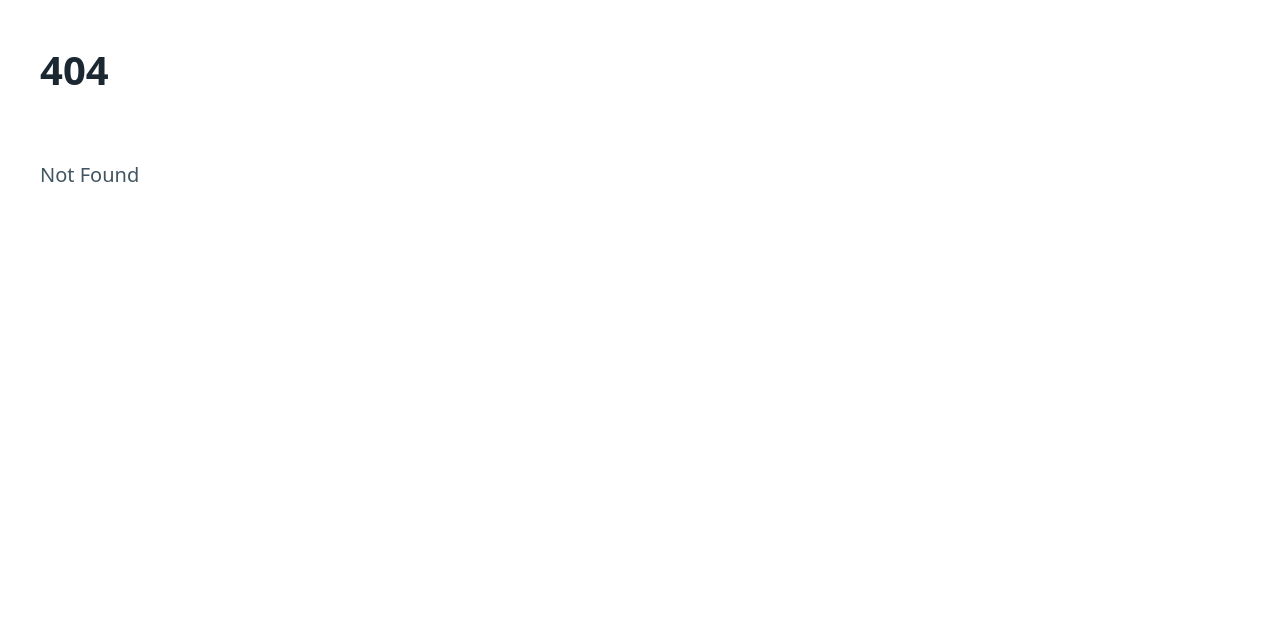
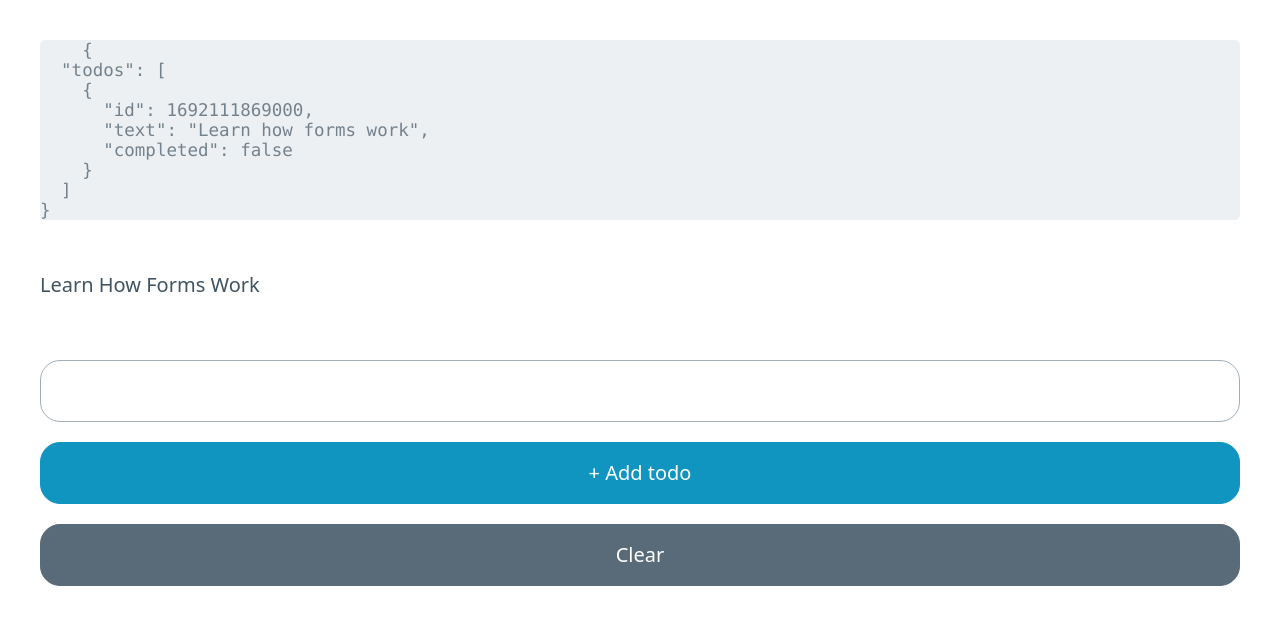
Before and after one commit to pillzu/svelte-demo, a SvelteKit app: page /todos in a window 1280 px wide. Before the commit this address had no page. Shown: the top 624 px of the page. Built offline with nearby package versions, Linux system fonts and the light colour scheme.

Commit message:
enhanced form actions

```diff
--- /dev/null
+++ b/src/lib/server/database.ts
@@ -0,0 +1,36 @@
+type Todo = {
+  id: number
+  text: string
+  completed: boolean
+}
+
+let todos: Todo[] = [
+  {
+    id: Date.now(),
+    text: 'Learn how forms work',
+    completed: false,
+  }
+]
+
+export function getTodos() {
+  return todos
+}
+
+export function addTodo(text: string) {
+  const todo: Todo = {
+    id: Date.now(),
+    text,
+    completed: false
+
+  }
+
+  todos.push(todo)
+}
+
+export function removeTodo(id: number) {
+  todos = todos.filter(todo => todo.id !== id)
+}
+
+export function clearTodos() {
+  todos = []
+}
--- a/src/routes/+page.svelte
+++ b/src/routes/+page.svelte
@@ -1 +1,7 @@
 <h1>Form</h1>
+
+<form method="POST" action="/login">
+	<input type="text" name="user" />
+	<input type="password" name="password" />
+	<button type="submit">Login</button>
+</form>
--- /dev/null
+++ b/src/routes/todos/+page.server.ts
@@ -0,0 +1,42 @@
+import { addTodo, clearTodos, getTodos, removeTodo } from "$lib/server/database";
+import { fail, type Actions } from "@sveltejs/kit";
+import type { PageServerLoad } from "./$types";
+
+export const load: PageServerLoad = async () => {
+  const todos = getTodos()
+  return { todos }
+}
+
+async function sleep(ms:number) {
+  return new Promise(resolve => setTimeout(resolve, ms))
+}
+
+export const actions: Actions = {
+  addTodo: async ({ request }) => {
+
+    const formData = await request.formData()
+    const todo = String(formData.get('todo'))
+
+    if (!todo) {
+      return fail(400, { todo, missing: true })
+    }
+
+    await sleep(2000)
+
+    addTodo(todo)
+
+    return { success: true }
+  },
+  removeTodo: async ({ request }) => {
+    const formData = await request.formData()
+    const todoID = Number(formData.get('id'))
+
+    removeTodo(todoID)
+
+    return { success: true }
+  },
+
+  clearTodos: () => {
+    clearTodos()
+  }
+}
--- /dev/null
+++ b/src/routes/todos/+page.svelte
@@ -0,0 +1,79 @@
+<script lang="ts">
+	import { enhance } from '$app/forms'
+	import type { SubmitFunction } from '@sveltejs/kit'
+	import type { ActionData, PageData } from './$types'
+
+	export let data: PageData
+	export let form: ActionData
+	let loading = false
+
+	const addTodo: SubmitFunction = (input) => {
+		// do something before the form submits
+		loading = true
+
+		return async ({ update }) => {
+			// do something after form submits
+			loading = false
+			await update()
+		}
+	}
+</script>
+
+<pre>
+	{JSON.stringify(data, null, 2)}
+</pre>
+
+<ul>
+	{#each data.todos as todo}
+		<li>
+			<span>{todo.text}</span>
+			<form action="?/removeTodo" method="POST" use:enhance>
+				<input type="hidden" name="id" value={todo.id} />
+				<button class="delete" type="submit">X</button>
+			</form>
+		</li>
+	{/each}
+</ul>
+
+<form method="POST" action="?/addTodo" use:enhance={addTodo}>
+	<input type="text" name="todo" />
+	{#if form?.missing}
+		<p class="error">* This field is required</p>
+	{/if}
+	<button aria-busy={loading} class:secondary={loading} type="submit">
+		{#if !loading}
+			+ Add todo
+		{/if}
+	</button>
+
+	<button formaction="?/clearTodos" class="secondary" type="submit">Clear</button>
+</form>
+
+{#if form?.success}
+	<p>Added todo! :)</p>
+{/if}
+
+<style>
+	ul {
+		padding: 0;
+	}
+
+	li {
+		display: flex;
+		justify-content: space-between;
+		align-items: center;
+	}
+	span {
+		text-transform: capitalize;
+	}
+
+	.delete {
+		margin: 0;
+		background: none;
+		border: none;
+	}
+
+	.error {
+		color: tomato;
+	}
+</style>
```
